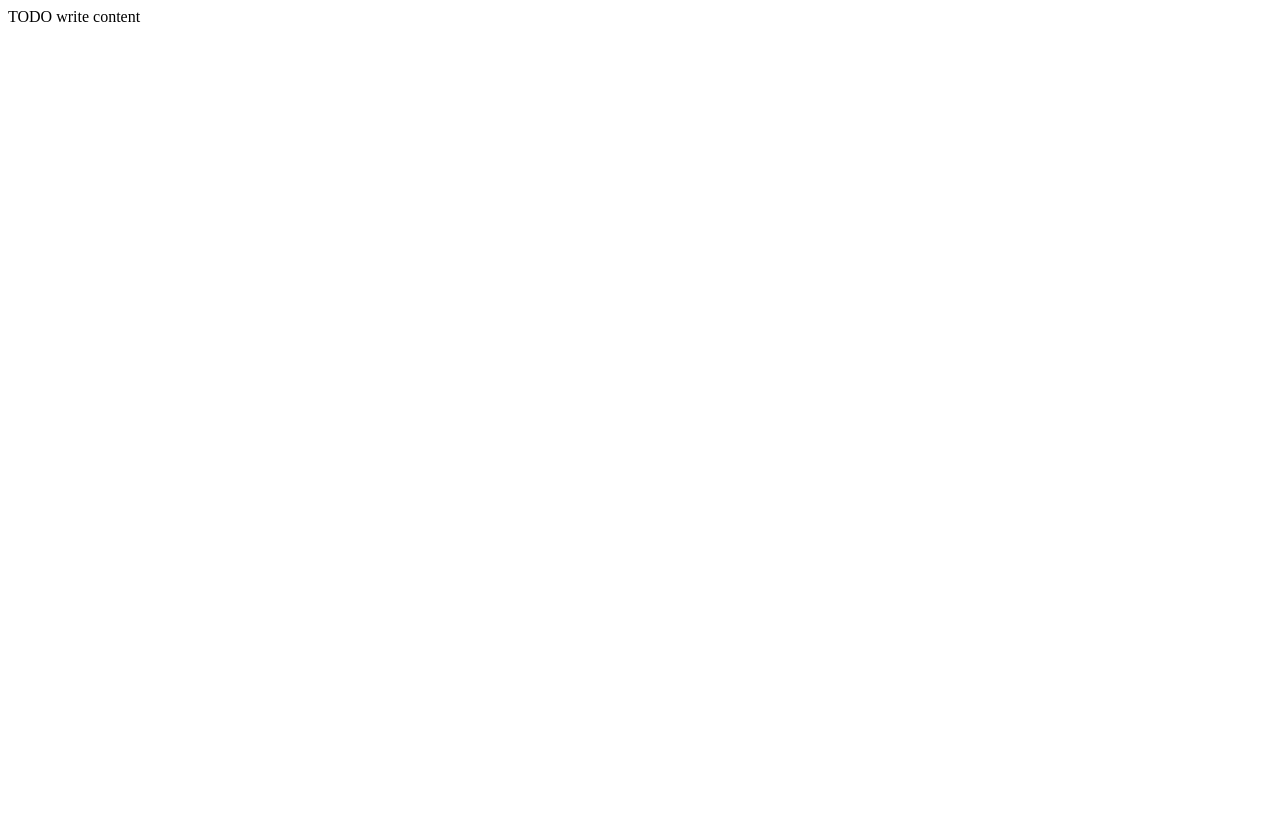
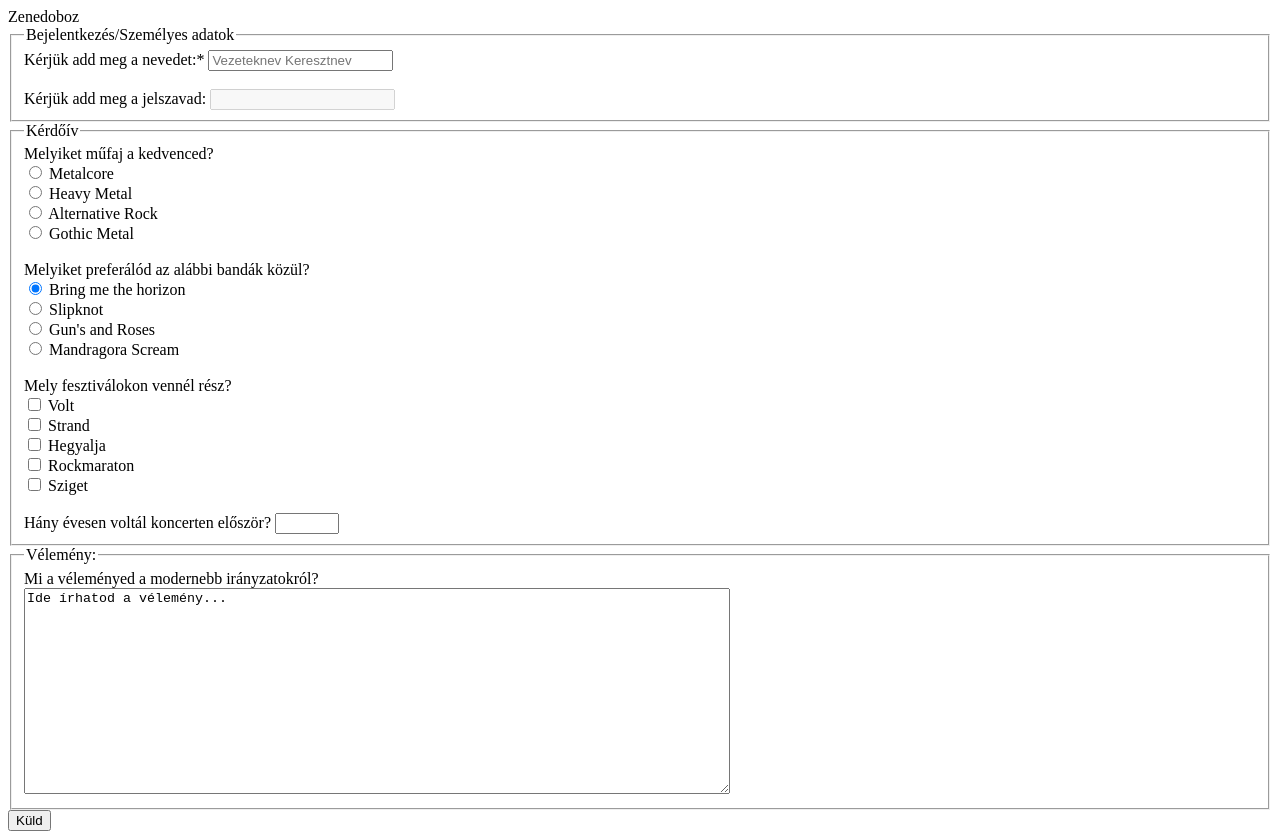
Before and after one commit to lindori/kozosmunka, a plain HTML site: page index.html in a window 1280 px wide. Before the commit the page ends 800 px from the top, so only its background shows below. Drawn offline with Linux system fonts and the light colour scheme.

Commit message:
Update index.html

```diff
--- a/index.html
+++ b/index.html
@@ -6,11 +6,73 @@ and open the template in the editor.
 -->
 <html>
     <head>
-        <title>TODO supply a title</title>
+        <title>Vitéz Dóra</title>
         <meta charset="UTF-8">
         <meta name="viewport" content="width=device-width, initial-scale=1.0">
+        <link href="stilus.css" rel="stylesheet" type="text/css"/>
     </head>
     <body>
-        <div>TODO write content</div>
+        <header>Zenedoboz</header>
+        <main>
+            <article>
+                <form action="feldolgoz.php" target="_blank" method="post">
+                    <fieldset>
+                        <legend>Bejelentkezés/Személyes adatok</legend>
+                    <label for="nev">Kérjük add meg a nevedet:*</label>
+                    <input type="text" name="nev" id="nev" required placeholder="Vezeteknev Keresztnev">
+                    <br>
+                    <br>
+                     <label for="jelszo">Kérjük add meg a jelszavad:</label>
+                     <input type="password" name="jelszo" id="jelszo" disabled>   <br>
+                    </fieldset>
+                     <fieldset>
+                         <legend>Kérdőív</legend>
+                    <label>Melyiket műfaj a kedvenced?</label><br>
+                    <input type="radio" id="male" name="gender" value="male" checked>
+                    <label for="male">Metalcore</label><br>
+                    <input type="radio" id="female" name="gender" value="female">
+                    <label for="female">Heavy Metal</label><br>
+                    <input type="radio" id="other" name="gender" value="other">
+                    <label for="other">Alternative Rock</label><br>
+                    <input type="radio" id="other" name="gender" value="other">
+                    <label for="other">Gothic Metal</label><br>
+                    <br>
+                       <label>Melyiket preferálód az alábbi bandák közül?</label><br>
+                       <input type="radio" id="male" name="gender" value="male" checked>
+                    <label for="male">Bring me the horizon</label><br>
+                    <input type="radio" id="female" name="gender" value="female">
+                    <label for="female">Slipknot</label><br>
+                    <input type="radio" id="other" name="gender" value="other">
+                    <label for="other">Gun's and Roses</label><br>
+                    <input type="radio" id="other" name="gender" value="other">
+                    <label for="other">Mandragora Scream</label><br>
+                    <br>
+                    <label>Mely fesztiválokon vennél rész?</label> <br>
+                    <input type="checkbox" id="vehicle1" name="vehicle1" value="Bike">
+                    <label for="vehicle1">Volt</label><br>
+                    <input type="checkbox" id="vehicle2" name="vehicle2" value="Car">
+                    <label for="vehicle2">Strand</label><br>
+                    <input type="checkbox" id="vehicle2" name="vehicle2" value="Car">
+                    <label for="vehicle2">Hegyalja</label><br>
+                    <input type="checkbox" id="vehicle2" name="vehicle2" value="Car">
+                    <label for="vehicle2">Rockmaraton</label><br>
+                    <input type="checkbox" id="vehicle3" name="vehicle3" value="Boat">
+                    <label for="vehicle3">Sziget</label><br><br>
+
+                    <label for="ev">Hány évesen voltál koncerten először?</label>
+                    <input type="number" id="ev" name="ev" min="10" max="100">
+                    </fieldset>
+                    <fieldset>
+                        <legend>Vélemény:</legend>
+                        <label>Mi a véleményed a modernebb irányzatokról?</label><br>
+                         <textarea name="message" style="width:700px; height:200px;">Ide írhatod a vélemény...</textarea>
+  <br>
+                    </fieldset>
+                     <input id="gomb" type="submit" value="Küld">
+                </form>
+
+
+            </article>
+        </main>
     </body>
 </html>
```
